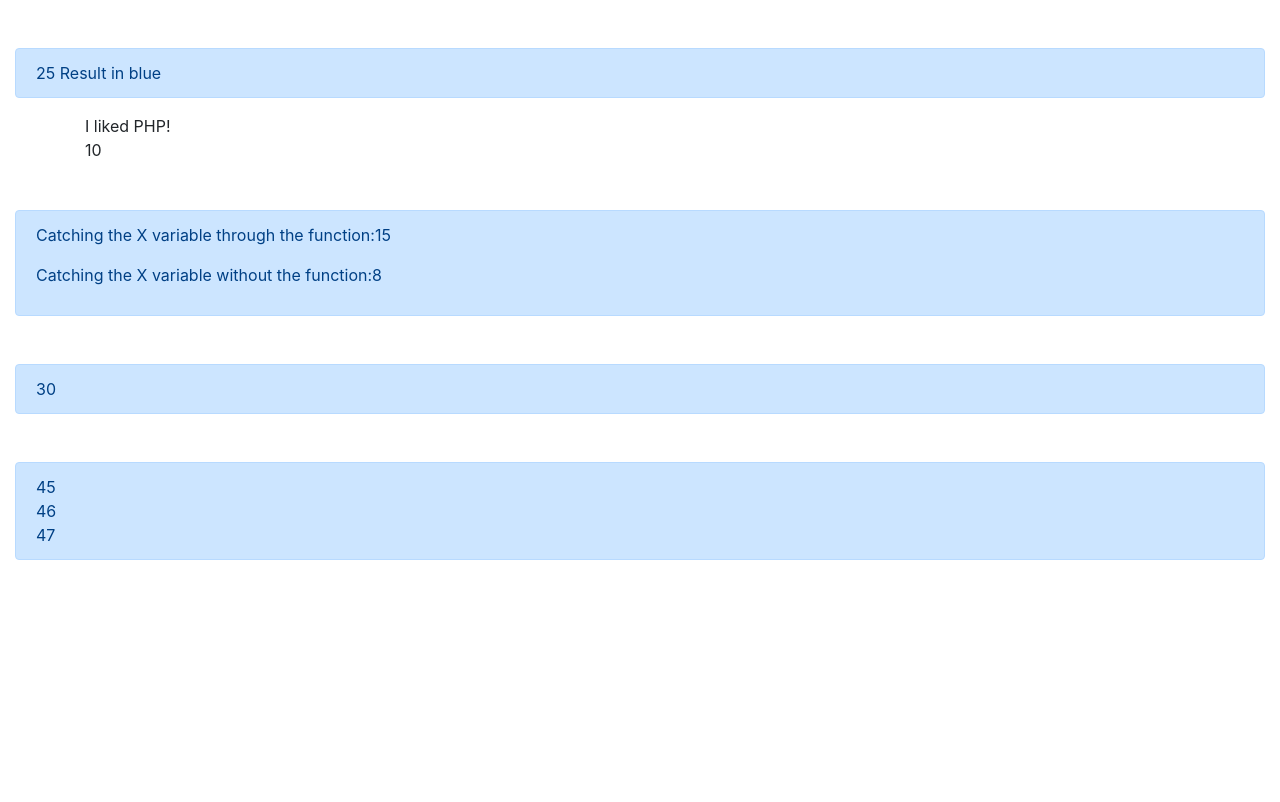
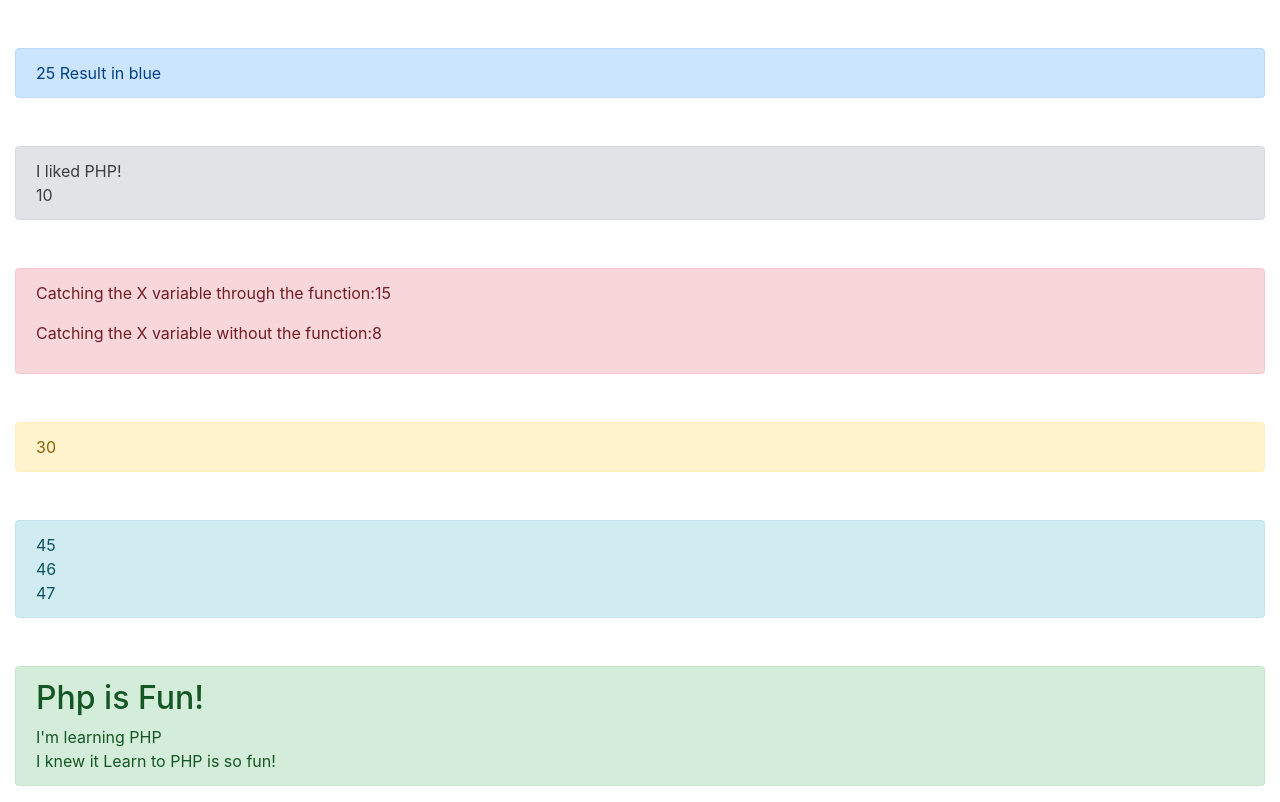
Before and after one commit to TolgaS92/trainingwithphp, a PHP site: page / in a window 1280 px wide. Before the commit the page ends 560 px from the top, so only its background shows below. Run offline with PHP 8.4, Linux system fonts and the light colour scheme.

Commit message:
print/echo

```diff
--- a/index.php
+++ b/index.php
@@ -18,7 +18,7 @@
             echo "Result in".$color;
             ?>
         </div>
-        <div class="container">
+        <div class="alert alert-secondary mt-5">
             <?php
                 // Creating variable
             $_txt="PHP";
@@ -29,7 +29,7 @@
             echo $x;
             ?>
         </div>
-        <div class="alert alert-primary mt-5">
+        <div class="alert alert-danger mt-5">
             <?php
             $z=8; // Global Variable, it doesn't work in the function(can't call)
             function Test() {
@@ -40,7 +40,7 @@
             echo "<p>Catching the X variable without the function:$z</p>";
             ?>
         </div>
-        <div class="alert alert-primary mt-5">
+        <div class="alert alert-warning mt-5">
             <?php
             $s=10;
             $t=20;
@@ -51,7 +51,7 @@
             echo $s;
             ?>
         </div>
-        <div class="alert alert-primary mt-5">
+        <div class="alert alert-info mt-5">
             <?php
             function StaticCallTest() {
                 static $f=45; // Holds the variable in the storage/mind
@@ -65,6 +65,15 @@
             StaticCallTest(); // Running the function
             ?>
         </div>
+        <div class="alert alert-success mt-5">
+            <?php
+                print "<h2>Php is Fun!</h2>";
+                print "I'm learning PHP<br>";
+                $fun="Learn to PHP";
+                $fun2="is so fun!";
+                echo "I knew it ".$fun." ".$fun2."<br>";
+            ?>
+        </div>
     </div>
 <script src="https://cdn.jsdelivr.net/npm/bootstrap@4.6.0/dist/js/bootstrap.min.js" integrity="sha384-+YQ4JLhjyBLPDQt//I+STsc9iw4uQqACwlvpslubQzn4u2UU2UFM80nGisd026JF" crossorigin="anonymous"></script>
 </body>
```
